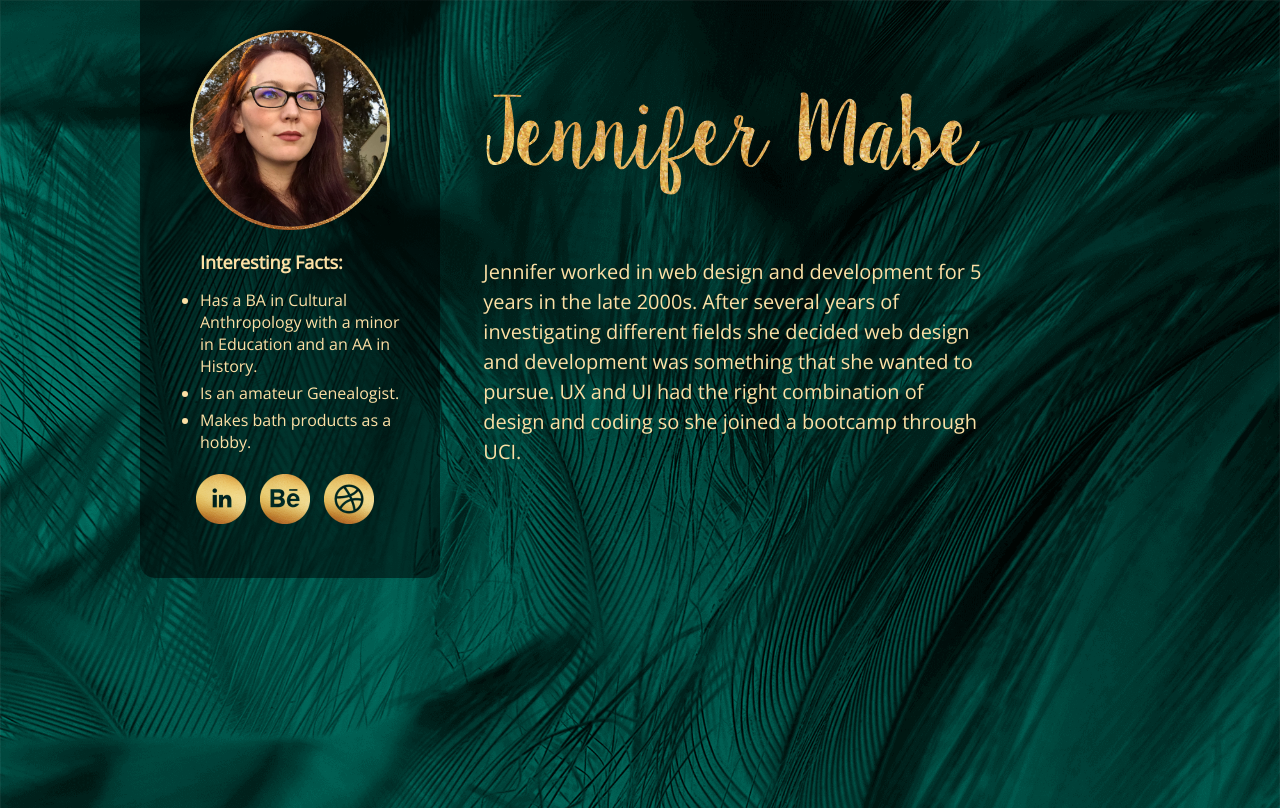
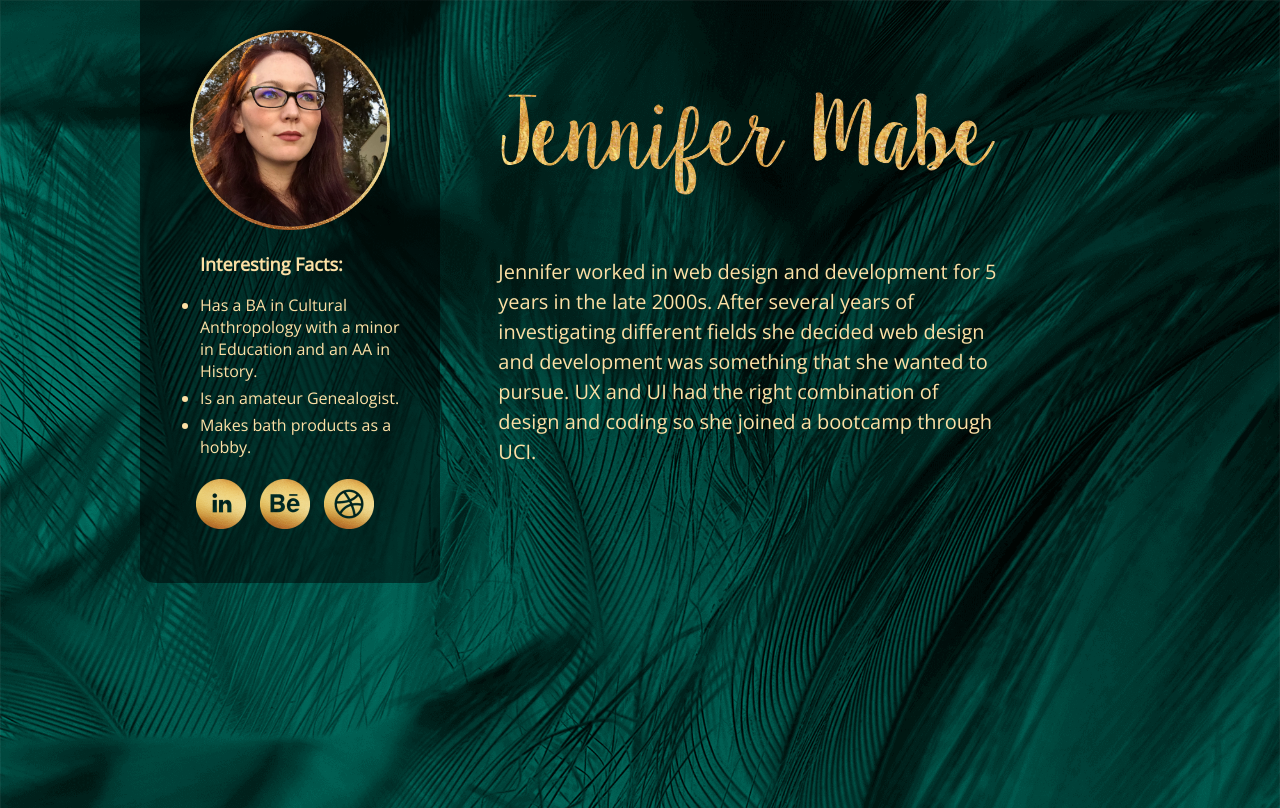
Before and after one commit to jennifermabe/HW-MyFirstLayout, a plain HTML site: page index.html in a window 1280 px wide. Drawn offline with nearby package versions, Linux system fonts and the light colour scheme.

Commit message:
MinorAdjustments
Minor Adjustments.

```diff
--- a/css/style.css
+++ b/css/style.css
@@ -7,7 +7,7 @@ body {
 .grid {
     max-width: 1000px;
     display: grid;
-    height:800px;
+    height: 100vh;
     grid-template-rows: 1fr;
     grid-template-columns: 1fr 1fr 1fr;
     grid-template-areas:
@@ -30,6 +30,9 @@ body {
     padding: 30px 30px 50px 20px;
     background-color: rgba(0, 0, 0, 0.5);
     border-radius: 0px 0px 15px 15px;
+}
+.right {
+    padding-left: 15px;
 }
 #PhotoJennifer {
     width: 200px;
--- a/index.html
+++ b/index.html
@@ -7,7 +7,7 @@
     <meta name="viewport" content="width=device-width, initial-scale=1">
   </head>
   <body>
-        <div class="grid">
+        <section class="grid">
                 <div class="sideContent">
                         <section class="left">
                                 <img src="images/PhotoJennifer.png" alt="Jennifer Mabe" id="PhotoJennifer">
@@ -31,7 +31,7 @@
                                 <p>Jennifer worked in web design and development for 5 years in the late 2000s. After several years of investigating different fields she decided web design and development was something that she wanted to pursue. UX and UI had the right combination of design and coding so she joined a bootcamp through UCI.</p>
                         </section>
                 </div>
-        </div>
+        </section>
         <div class="mobile">
                 <img src="images/PhotoJennifer.png" alt="Jennifer Mabe" id="PhotoJennifer">
                 <img src="images/jennifer.png" alt="Jennifer Mabe" id="Name">
```
